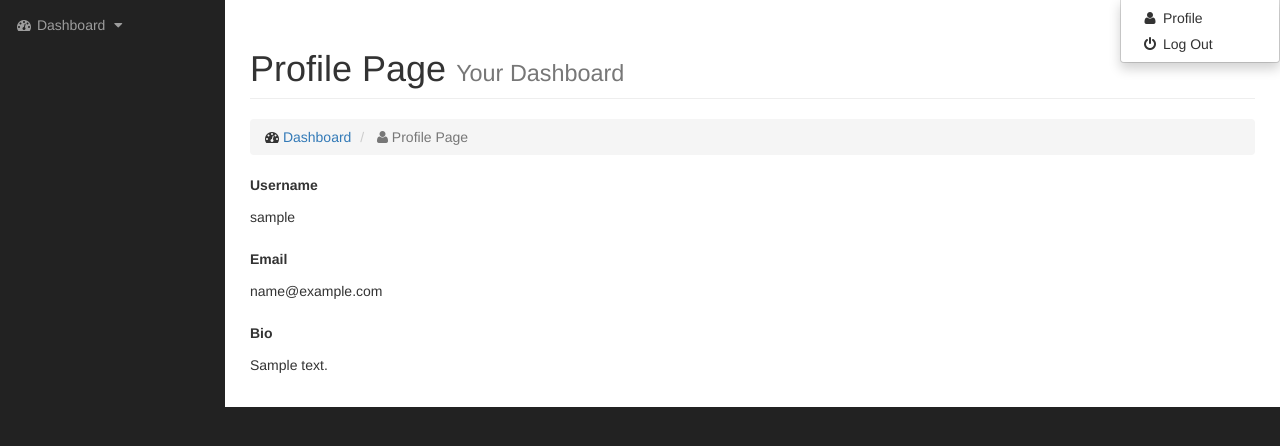
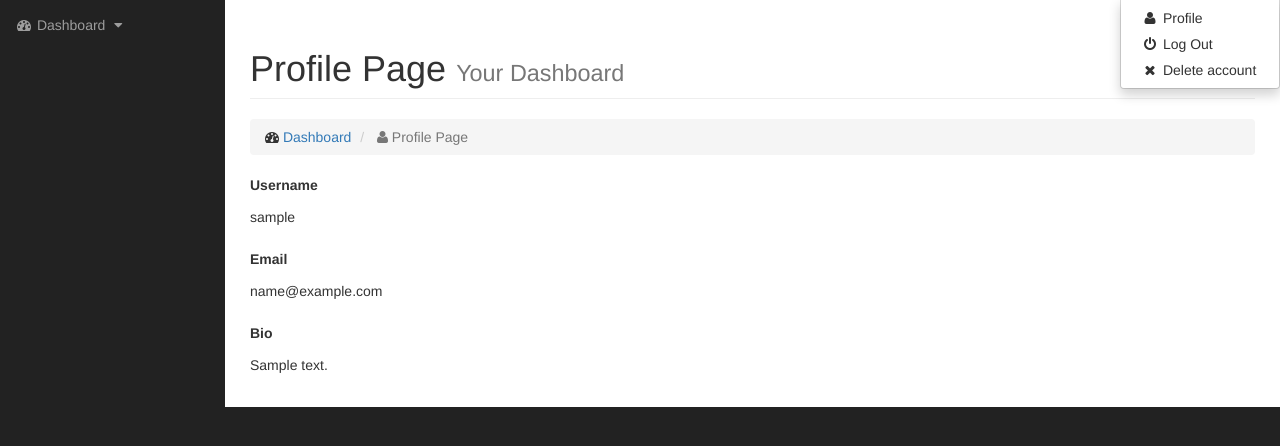
Before and after one commit to mironec/UCL-COMP205P-Scenario-Security, a PHP site: the page made by Vulnerable site/profile.php in a window 1280 px wide, after a click on "sample". Shown: the part 51-497 px from the top of the page. Run offline with PHP 8.4, Linux system fonts and the light colour scheme; the visitor is signed in with stand-in values (Sample User, id 1); tables that the repository leaves empty or names only in its code hold one stand-in row (values such as "Sample post").

Commit message:
Allow users to delete their account
Vulnerable to request forgery

```diff
--- a/Vulnerable site/includes/templates/navigationBar.php
+++ b/Vulnerable site/includes/templates/navigationBar.php
@@ -22,6 +22,9 @@
                         </li>
                         <li>
                             <a href="profile.php?action=logout"><i class="fa fa-fw fa-power-off"></i> Log Out</a>
+                        </li>
+						<li>
+                            <a href="profile.php?deleteUser=<?php echo $currentuser->getID(); ?>"><i class="fa fa-fw fa-times"></i> Delete account</a>
                         </li>
                     </ul>
                 </li>
--- a/Vulnerable site/profile.php
+++ b/Vulnerable site/profile.php
@@ -18,6 +18,7 @@ if(isset($_GET['deleteUser']) && !empty($_GET['deleteUser'])){
 if($user == NULL) {
 	require_once('includes/requireAuthenticated.php');
 	$currentuser = User::getUserByID($_SESSION['userid']);
+	if($currentuser == NULL) throwOut();
 
 	if(isset($_POST['bio']) && isset($_POST['email'])){
 		$currentuser->setBio($_POST['bio']);
```
